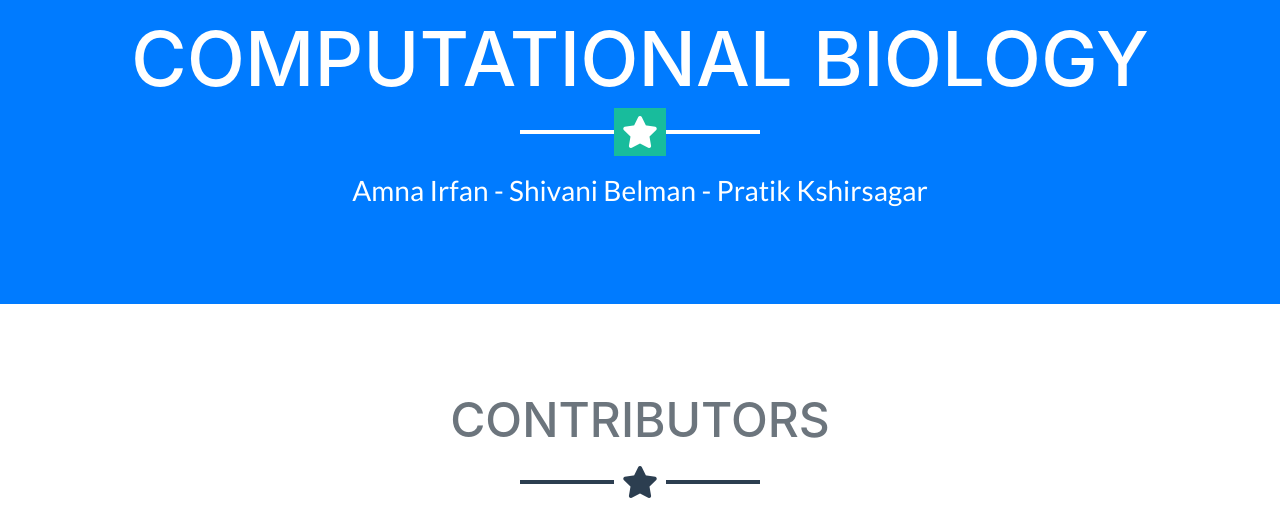
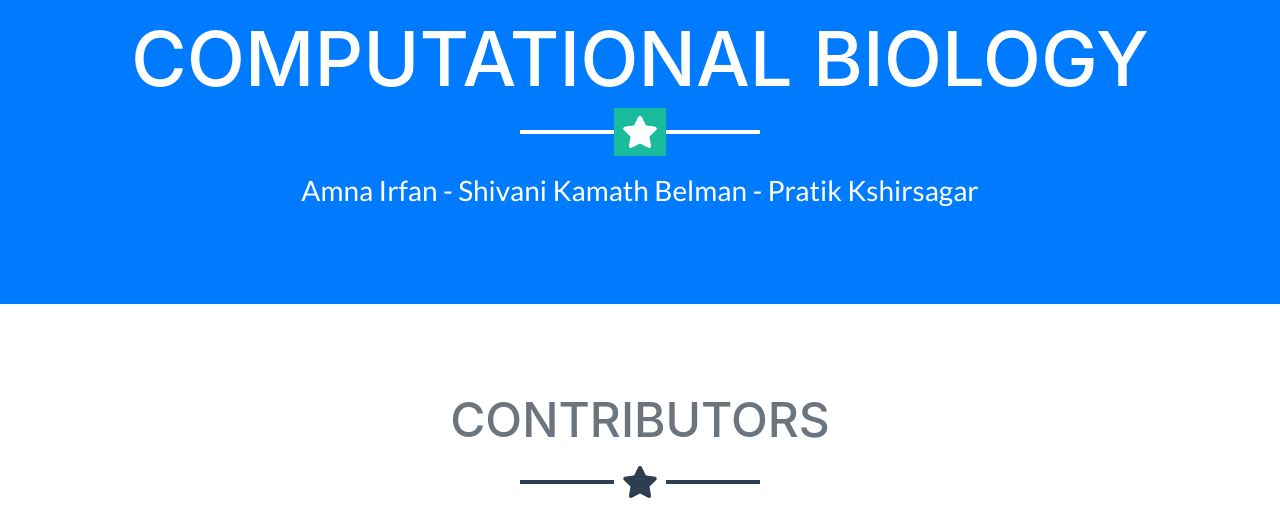
Before and after one commit to AmnaIrfan/AmnaIrfan.github.io, a website with bundled scripts: page cs501/index.html in a window 1280 px wide. Shown: the part 224-753 px from the top of the page. Built offline with nearby package versions, Linux system fonts and the light colour scheme; files whose address does not match are found by name.

Commit message:
name correction

```diff
--- a/cs501/index.html
+++ b/cs501/index.html
@@ -71,7 +71,7 @@
       <img class="img-fluid mb-5 d-block mx-auto" style="width: 500px;" src="img/bioinfomatics_venn_diagram.png" alt="">
       <h1 class="text-uppercase mb-0">Computational Biology</h1>
       <hr class="star-light">
-      <h2 class="font-weight-light mb-0">Amna Irfan - Shivani Belman - Pratik Kshirsagar</h2>
+      <h2 class="font-weight-light mb-0">Amna Irfan - Shivani Kamath Belman - Pratik Kshirsagar</h2>
     </div>
   </header>
 
```
